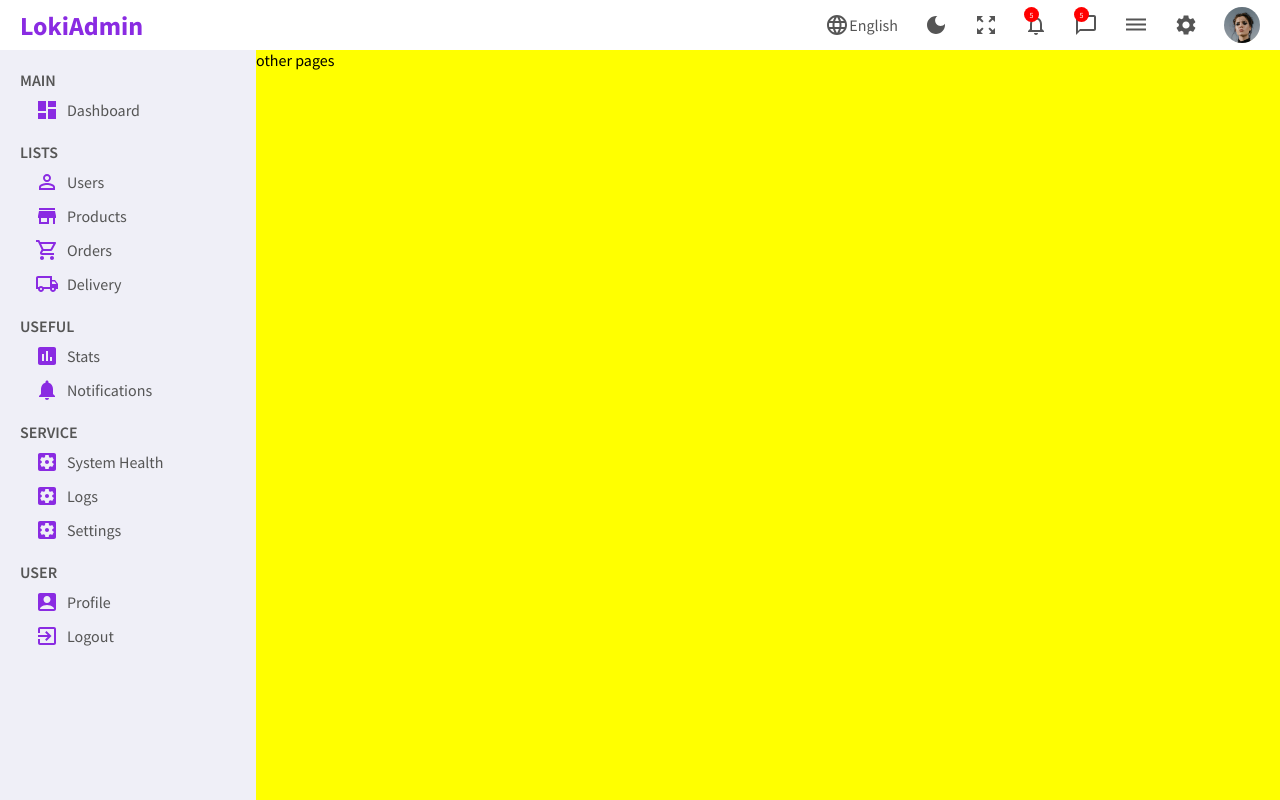
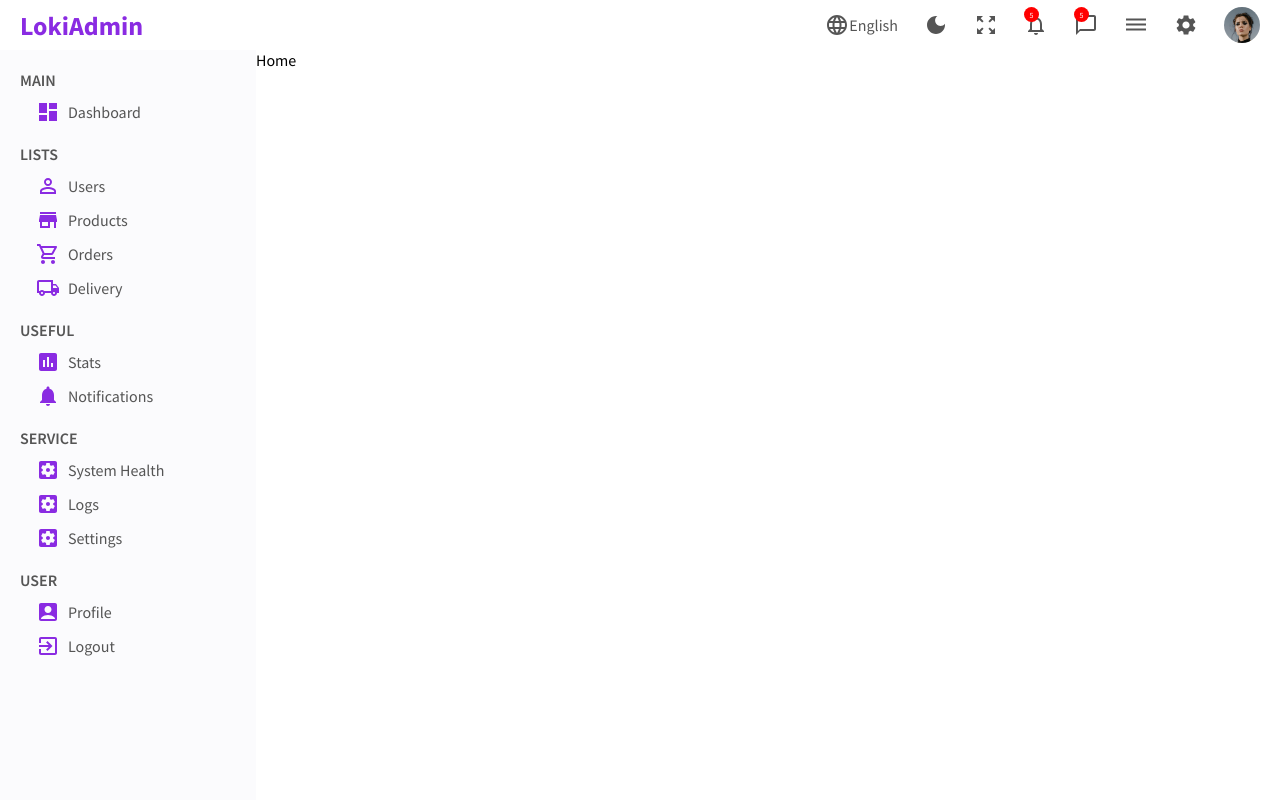
Before and after one commit to lokendra-loki/Admin-Panel, a React (Create React App) app: page / in a window 1280 px wide. Built offline with nearby package versions, Linux system fonts and the light colour scheme.

Commit message:
home screen

```diff
--- a/src/App.js
+++ b/src/App.js
@@ -1,6 +1,7 @@
 import Leftbar from "./components/leftbar/Leftbar";
 import Topbar from "./components/topbar/Topbar";
 import "./app.scss"
+import Home from "./components/home/Home";
 
 function App() {
   return (
@@ -10,17 +11,9 @@ function App() {
 
       <div className="container">
         <Leftbar/>
-
-       <div className="other">
-         other pages
-       </div>
+        <Home/>
 
       </div>
-
-
-
-
-
     </div>
   );
 }
--- a/src/app.scss
+++ b/src/app.scss
@@ -1,8 +1,4 @@
 .container{
     display: flex;
 
-    .other{
-        flex: 4;
-        background-color: yellow;
-    }
 }
--- /dev/null
+++ b/src/components/home/Home.js
@@ -0,0 +1,10 @@
+import React from 'react'
+import "./home.scss"
+
+function Home() {
+  return (
+    <div className='home'>Home</div>
+  )
+}
+
+export default Home
--- /dev/null
+++ b/src/components/home/home.scss
@@ -0,0 +1,3 @@
+.home{
+    flex: 4;
+}
--- a/src/components/leftbar/leftbar.scss
+++ b/src/components/leftbar/leftbar.scss
@@ -1,6 +1,6 @@
 .leftBar {
   flex: 1;
-  background-color: rgb(239, 239, 247);
+  background-color: rgb(251, 251, 253);
   height: calc(100vh - 50px);
   position: sticky;
   top: 30px;
@@ -13,30 +13,38 @@
       .leftBarTitle {
         font-size: 16px;
         font-weight: 600;
-        margin-bottom: 8px;
+        margin-bottom: 10px;
         color: #555;
       }
       .leftBarList {
           margin-bottom: 20px;
+
         .leftBarListItem {
           display: flex;
           align-items: center;
           font-size: 10px;
           font-weight: 400;
           cursor: pointer;
-          margin-left: 15px;
+          margin-left: 8px;
           font-size: 16px;
           font-weight: 500;
           color: #555;
           margin-bottom: 10px;
+          border-radius: 10px;
+
+          &:active, &:hover {
+            background-color: rgb(234, 223, 245)
+          }
         }
 
         .leftBarIcons{
             color: blueviolet;
+            padding-left: 8px;
         }
 
         .leftBarIconTitle{
             margin-left: 8px;
+
         }
       }
     }
```
